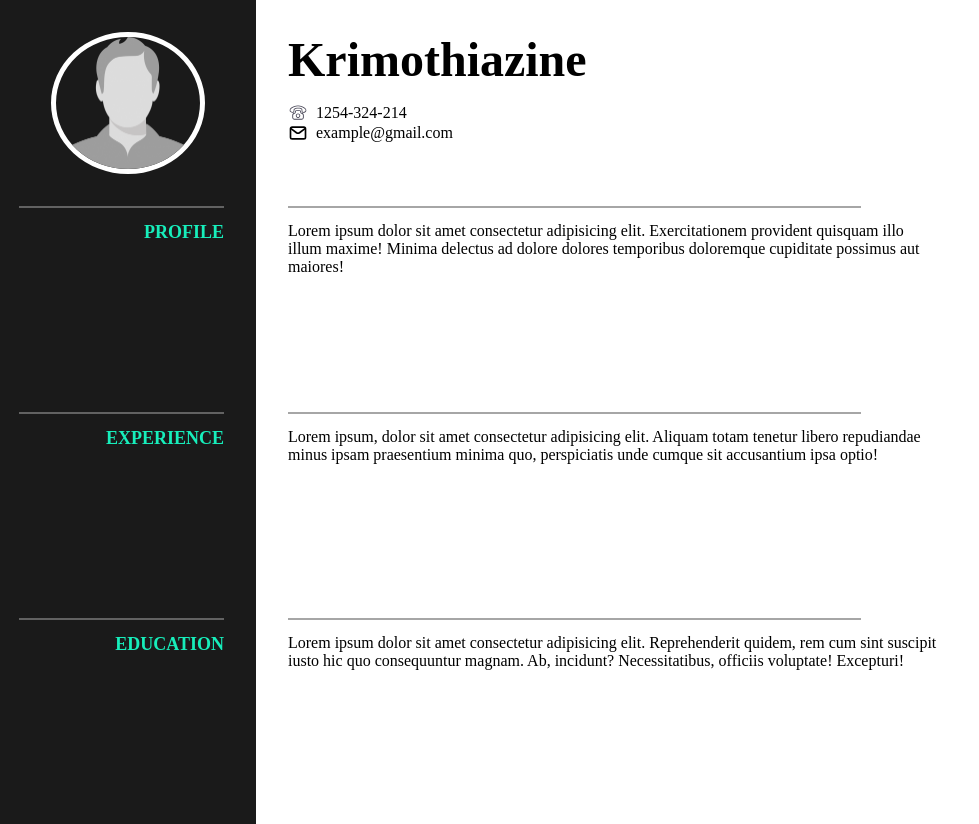
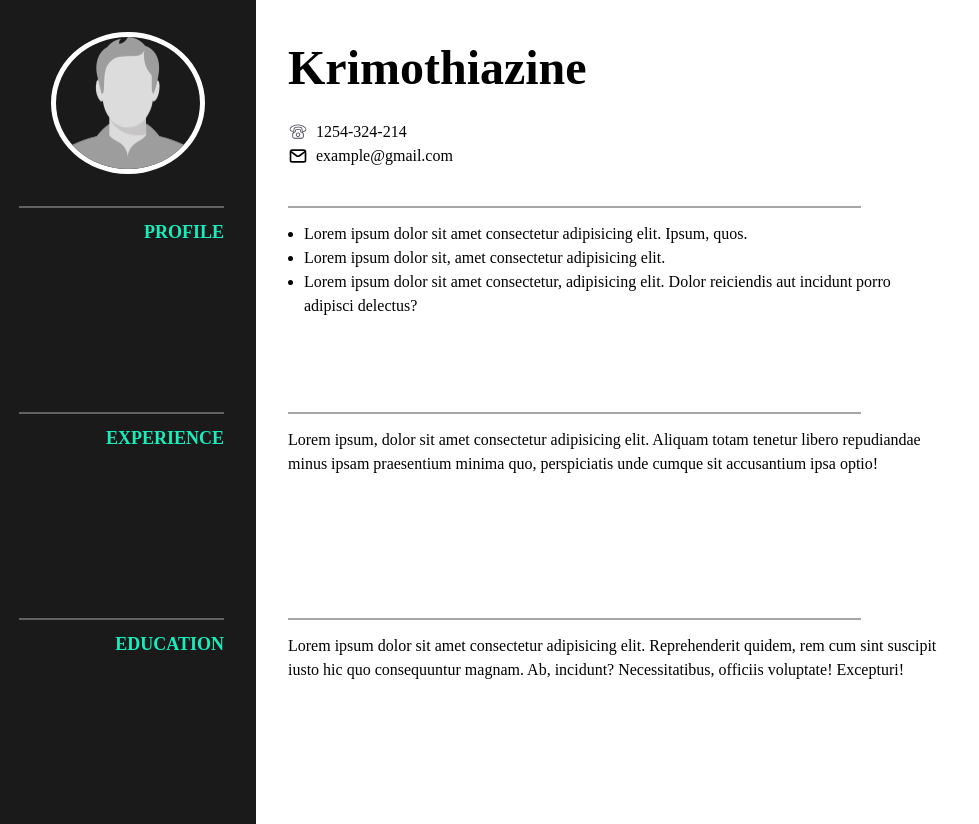
Before and after one commit to Abdelkrim-Saouchi/CV-app, a React (Create React App) app: page / in a window 1280 px wide. Shown: the whole page, without its empty margins (0-979 px from the left). Built offline with nearby package versions, Linux system fonts and the light colour scheme; the HTML template or start-up script is replaced by a standard one.

Commit message:
Redisign Profile component

```diff
--- a/src/App.css
+++ b/src/App.css
@@ -13,6 +13,7 @@
   --gray: gray;
   --padding-left-right: 32px;
   --padding-block: 16px;
+  --list-left-margin: 16px;
 }
 
 .App {
@@ -59,6 +60,7 @@
   padding-inline: var(--padding-left-right);
   padding-block: var(--padding-block);
   position: relative;
+  line-height: 1.5;
 }
 
 .NavSection::before,
@@ -79,9 +81,6 @@ h1 {
   margin-block: var(--padding-block);
 }
 
-.Profile {
-}
-
 .phone,
 .email {
   display: flex;
@@ -93,3 +92,7 @@ h1 {
   width: 20px;
   margin-right: 8px;
 }
+
+.Profile ul {
+  margin-left: var(--list-left-margin);
+}
--- a/src/components/Profile.jsx
+++ b/src/components/Profile.jsx
@@ -4,9 +4,17 @@ export default class Profile extends Component {
   render() {
     return (
       <div className="Profile">
-        Lorem ipsum dolor sit amet consectetur adipisicing elit. Exercitationem
-        provident quisquam illo illum maxime! Minima delectus ad dolore dolores
-        temporibus doloremque cupiditate possimus aut maiores!
+        <ul>
+          <li>
+            Lorem ipsum dolor sit amet consectetur adipisicing elit. Ipsum,
+            quos.
+          </li>
+          <li>Lorem ipsum dolor sit, amet consectetur adipisicing elit.</li>
+          <li>
+            Lorem ipsum dolor sit amet consectetur, adipisicing elit. Dolor
+            reiciendis aut incidunt porro adipisci delectus?
+          </li>
+        </ul>
       </div>
     );
   }
```
